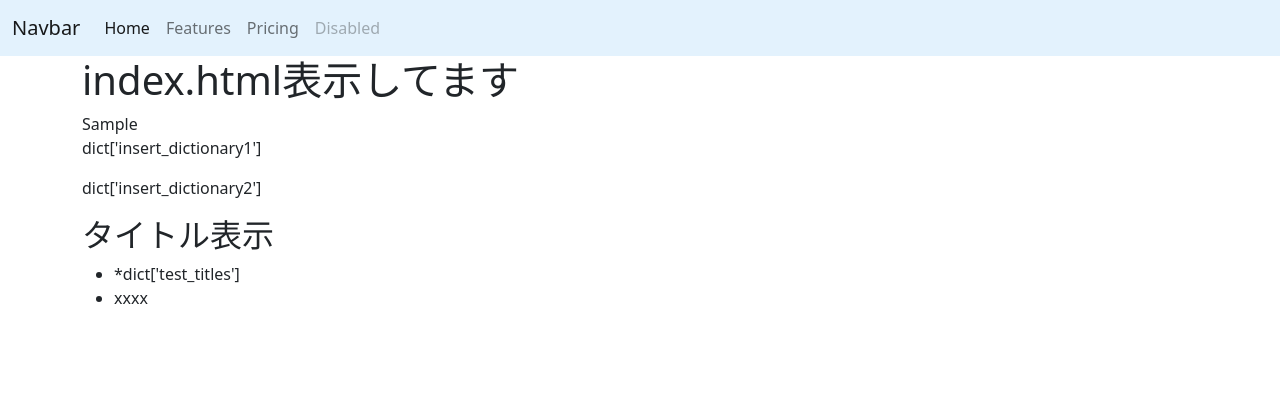
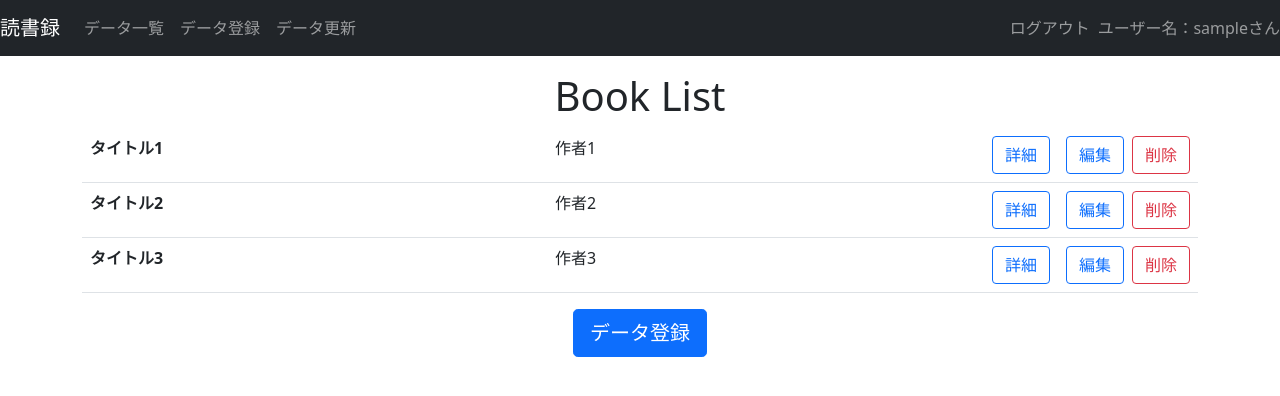
Before and after one commit to hirano-96/Flask, a Flask app: template Flask_app/controllers/templates/Flask_app/index.html in a window 1280 px wide. Shown: the top 396 px of the page. Run offline with Flask 3, Linux system fonts and the light colour scheme; the template is opened without the code that fills it: most values are stand-ins (such as "Sample title", 1, 10 or a date in 2020).

Commit message:
コミット

```diff
--- a/Flask_app/config.py
+++ b/Flask_app/config.py
@@ -2,3 +2,7 @@ DEBUG = True
 JWT_ALGORITHM = "HS256"
 JWT_SECRET_KEY = "super-secret"
 # ↑本番アプリの場合、絶対にプッシュしてはいけない。めちゃくちゃ大事。
+
+SECRET_KEY = 'secret_key'
+USERNAME = 'user'
+PASSWORD = 'pass'
--- a/Flask_app/controllers/__init__.py
+++ b/Flask_app/controllers/__init__.py
@@ -1,10 +1,8 @@
 from flask import Flask
-from flask_restx import Api
 from flask_jwt_extended import JWTManager
 
 app = Flask(__name__)
 app.config.from_object('config')
 jwt = JWTManager(app)
-api = Api(app, doc='/documents/')
 
-import controllers.secure
+import controllers.views
--- a/Flask_app/controllers/templates/Flask_app/index.html
+++ b/Flask_app/controllers/templates/Flask_app/index.html
@@ -3,25 +3,63 @@
 {% extends "layout.html" %}
 
     {% block content %}
+    {{ super() }}
     <div class="container">
-        <h1>index.html表示してます</h1>
-        {{ insert_something }}
-        <p>{{ dict.insert_dictionary1 }}</p>
-        <p>{{ dict.insert_dictionary2 }}</p>
-
-        <h2>タイトル表示</h2>
-        <ul>
-        {% for title in dict.test_titles %}
-            <li>{{ title }}</li>
-            {% if title == 'タイトル1' %}
-                <li>{{ title }}</li>
-            {% elif title == 'タイトル2' %}
-                <li>見せられないよ</li>
-            {% else %}
-                <li>xxxx</li>
-            {% endif %}
-        {% endfor %}
-        </ul>
+        <h1 class='text-center'>Book List</h1>
+        <table class="table">
+            <tbody>
+                <tr>
+                <div class="row">
+                    <th class="col-lg-5 col-sm-5">タイトル1</th>
+                    <td class="col-lg-3 col-sm-3">作者1</td>
+                    <td>
+                        <div  class="d-grid gap-2 d-md-flex justify-content-md-end">
+                            <form  action='/detail' method='get' data-bitwarden-watching="1">
+                                <button type="submit" class="btn btn-outline-primary me-md-2" href={{ url_for('detail') }}>詳細</button>
+                            </form>
+                            <form  action='/update' method='get' data-bitwarden-watching="1">
+                                <button type="submit" class="btn btn-outline-primary" href={{ url_for('update') }}>編集</button>
+                            </form>
+                            <button type="submit" class="btn btn-outline-danger">削除</button>
+                        </div>
+                    </td>
+                </div>
+                </tr>
+                <div class="row">
+                    <th class="col-sm-5 col-sm-5">タイトル2</th>
+                    <td class="col-sm-3 col-sm-3">作者2</td>
+                    <td>
+                        <div  class="d-grid gap-2 d-md-flex justify-content-md-end">
+                            <form  action='/detail' method='get' data-bitwarden-watching="1">
+                                <button type="submit" class="btn btn-outline-primary me-md-2" href={{ url_for('detail') }}>詳細</button>
+                            </form>
+                            <form  action='/update' method='get' data-bitwarden-watching="1">
+                                <button type="submit" class="btn btn-outline-primary" href={{ url_for('update') }}>編集</button>
+                            </form>
+                            <button type="submit" class="btn btn-outline-danger">削除</button>
+                        </div>
+                    </td>
+                </div>
+                </tr>
+                <div class="row">
+                    <th class="col-lg-5 col-sm-5">タイトル3</th>
+                    <td class="col-lg-3 col-sm-3">作者3</td>
+                    <td>
+                        <div  class="d-grid gap-2 d-md-flex justify-content-md-end">
+                            <form  action='/detail' method='get' data-bitwarden-watching="1">
+                                <button type="submit" class="btn btn-outline-primary me-md-2" href={{ url_for('detail') }}>詳細</button>
+                            </form>
+                            <form  action='/update' method='get' data-bitwarden-watching="1">
+                                <button type="submit" class="btn btn-outline-primary" href={{ url_for('update') }}>編集</button>
+                            </form>
+                            <button type="submit" class="btn btn-outline-danger">削除</button>
+                        </div>
+                    </td>
+                </div>
+                </tr>
+            </tbody>
+        </table>
+        <button type="button" name="button" class="btn btn-primary btn-lg mx-auto d-block soushin">データ登録</button>
     {% endblock %}
     </div>
 </html>
--- a/Flask_app/controllers/templates/layout.html
+++ b/Flask_app/controllers/templates/layout.html
@@ -1,6 +1,7 @@
 <!DOCTYPE html>
 <html lang="ja">
 <head>
+  {% block head %}
     <meta charset="UTF-8">
     <meta http-equiv="X-UA-Compatible" content="IE=edge">
     <meta name="viewport" content="width=device-width, initial-scale=1.0">
@@ -8,26 +9,37 @@
     <link href="https://cdn.jsdelivr.net/npm/bootstrap@5.0.2/dist/css/bootstrap.min.css" rel="stylesheet"
         integrity="sha384-EVSTQN3/azprG1Anm3QDgpJLIm9Nao0Yz1ztcQTwFspd3yD65VohhpuuCOmLASjC" crossorigin="anonymous">
     <title>テストWebアプリ</title>
+  {% endblock %}
 </head>
 <body>
-    <!-- bootstrap ナビバー挿入 -->
-    <nav class="navbar navbar-expand-lg navbar-light" style="background-color: #e3f2fd;">
-        <div class="container-fluid">
-          <a class="navbar-brand" href="#">Navbar</a>
-          <button class="navbar-toggler" type="button" data-bs-toggle="collapse" data-bs-target="#navbarNavAltMarkup" aria-controls="navbarNavAltMarkup" aria-expanded="false" aria-label="Toggle navigation">
+  {% block content %}
+  <nav class="navbar navbar-expand-sm navbar-dark bg-dark mb-3" id="nav" visible=true>
+    <button class="navbar-toggler" type="button" data-toggle="collapse" data-target="#navbarNav4" aria-controls="navbarNav4" aria-expanded="false" aria-label="Toggle navigation">
       <span class="navbar-toggler-icon"></span>
     </button>
-          <div class="collapse navbar-collapse" id="navbarNavAltMarkup">
-            <div class="navbar-nav">
-              <a class="nav-link active" aria-current="page" href="#">Home</a>
-              <a class="nav-link" href="#">Features</a>
-              <a class="nav-link" href="#">Pricing</a>
-              <a class="nav-link disabled" href="#" tabindex="-1" aria-disabled="true">Disabled</a>
-            </div>
-          </div>
+    <a class="navbar-brand" href="#">読書録</a>
+    <div class="collapse navbar-collapse">
+      <ul class="navbar-nav">
+        <li class="nav-item active">
+            <a class="nav-link" href={{ url_for('index') }}>データ一覧</a>
+        </li>
+        <li class="nav-item">
+            <a class="nav-link" href="#">データ登録</a>
+        </li>
+        <li class="nav-item">
+            <a class="nav-link" href={{ url_for('update') }}>データ更新</a>
+        </li>
+      </ul>
+      <ul class="navbar-nav ms-auto">
+        <li class="nav-item">
+          <a class="nav-link" href={{ url_for('logout') }}>ログアウト</a>
+        </li>
+        <span class="navbar-text">
+          ユーザー名：{{ username }}さん
+        </span>
+      </ul>
     </div>
   </nav>
-    {% block content %}
   {% endblock %}
   <!-- bootstrap挿入 -->
   <script src="https://cdn.jsdelivr.net/npm/bootstrap@5.0.2/dist/js/bootstrap.bundle.min.js"
```
Also changed, not shown: Flask_app/controllers/secure.py (+5 -4 lines), Flask_app/controllers/static/css/sign-in.css (added, +32 -0 lines), Flask_app/controllers/templates/Flask_app/contents.html (added, +38 -0 lines), Flask_app/controllers/templates/Flask_app/detail.html (added, +36 -0 lines), Flask_app/controllers/templates/Flask_app/login.html (added, +32 -0 lines), Flask_app/controllers/templates/Flask_app/testpage.html (deleted, +0 -10 lines), Flask_app/controllers/templates/Flask_app/update.html (added, +36 -0 lines), Flask_app/controllers/views.py (+51 -11 lines), 1 other file. Lines whose indentation alone changed are shown as unchanged.
